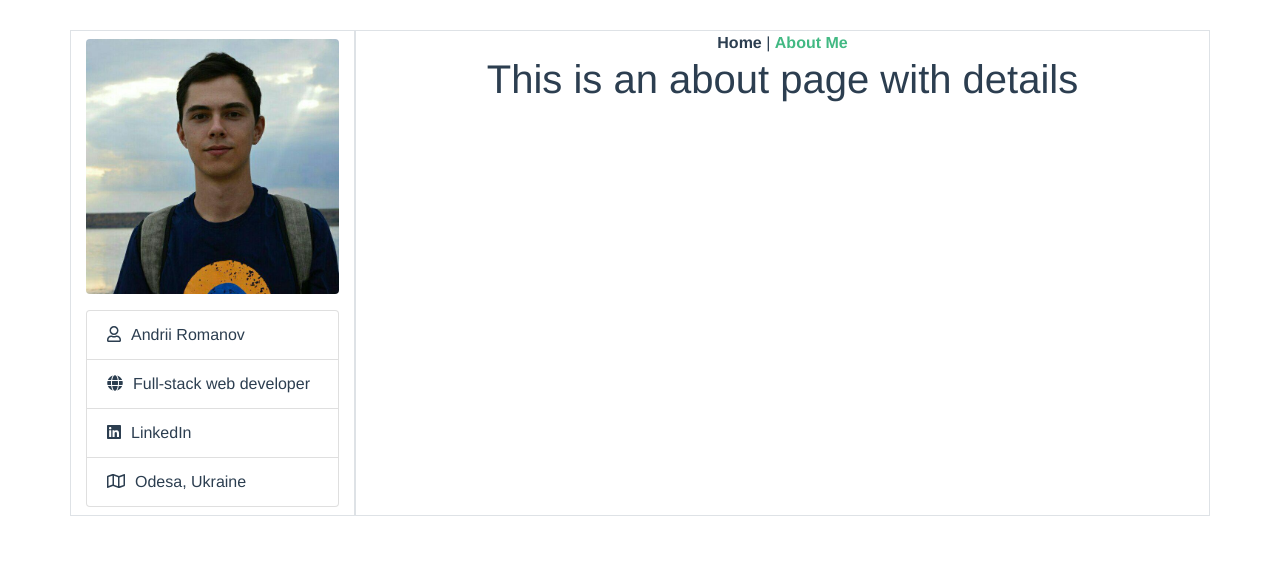
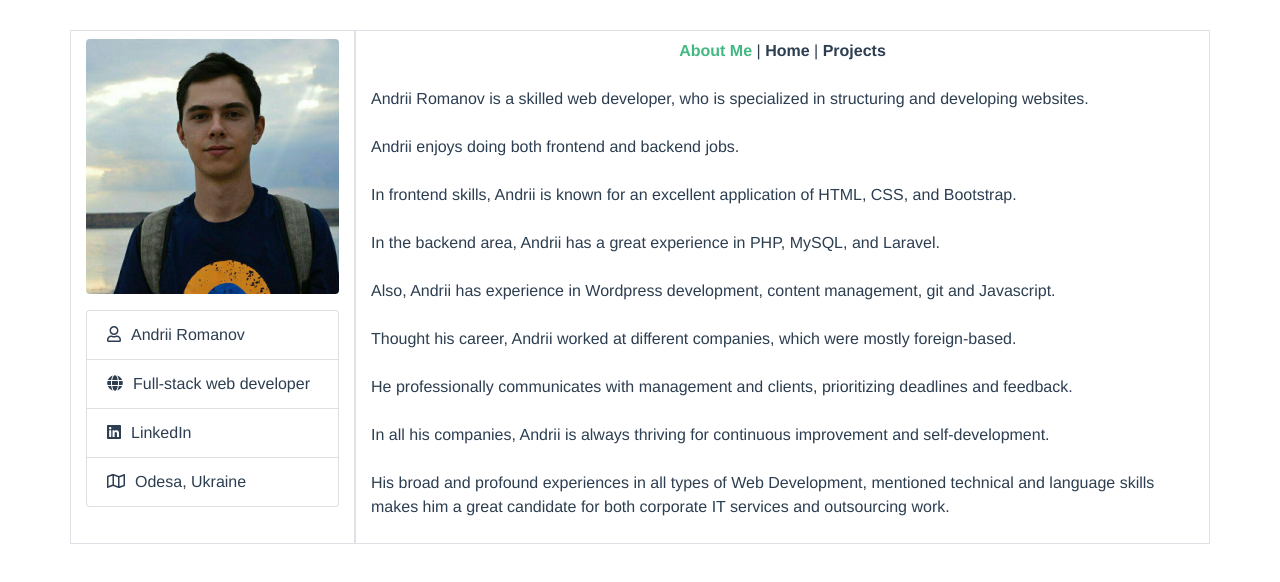
Before and after one commit to andreyromanov/portfolio, a Vue app: page /about in a window 1280 px wide. Shown: the top 582 px of the page. Built offline with nearby package versions, Linux system fonts and the light colour scheme.

Commit message:
About page

```diff
--- a/public/css/style.css
+++ b/public/css/style.css
@@ -42,3 +42,9 @@
     transform: translate3d(4px, 0, 0);
   }
 }
+
+@media screen and (max-width: 757px) {
+  #main-container{
+  	margin-top: 25px;
+  }
+}
--- a/src/App.vue
+++ b/src/App.vue
@@ -24,9 +24,10 @@
               </li>
             </ul>
           </div>
-          <div class="col-md-9 border">
+          <div id="main-container" class="col-md-9 border py-2">
+            <router-link to="/about">About Me</router-link> |
             <router-link to="/">Home</router-link> |
-            <router-link to="/about">About Me</router-link>
+            <router-link to="#">Projects</router-link>
             <router-view />
           </div>
         </div>
--- a/src/components/HelloWorld.vue
+++ b/src/components/HelloWorld.vue
@@ -1,6 +1,6 @@
 <template>
   <div class="hello">
-
+    {{msg}}
   </div>
 </template>
 
--- a/src/views/About.vue
+++ b/src/views/About.vue
@@ -1,5 +1,21 @@
 <template>
   <div class="about">
-    <h1>This is an about page with details</h1>
+    <p class="text-left mt-4">Andrii Romanov is a skilled web developer, who is specialized in structuring and developing websites.
+<br><br>
+Andrii enjoys doing both frontend and backend jobs.
+<br><br>
+In frontend skills, Andrii is known for an excellent application of HTML, CSS, and Bootstrap.
+<br><br>
+In the backend area, Andrii has a great experience in PHP, MySQL, and Laravel.
+<br><br>
+Also, Andrii has experience in Wordpress development, content management, git and Javascript.
+<br><br>
+Thought his career, Andrii worked at different companies, which were mostly foreign-based.
+<br><br>
+He professionally communicates with management and clients, prioritizing deadlines and feedback.
+<br><br>
+In all his companies, Andrii is always thriving for continuous improvement and self-development.
+<br><br>
+His broad and profound experiences in all types of Web Development, mentioned technical and language skills makes him a great candidate for both corporate IT services and outsourcing work. </p>
   </div>
 </template>
--- a/src/views/Home.vue
+++ b/src/views/Home.vue
@@ -1,6 +1,6 @@
 <template>
   <div class="home">
-    <h1>This is Home page with details</h1>
+    <h5>Home</h5>
     <HelloWorld msg="Welcome to my Portfolio" />
   </div>
 </template>
```
